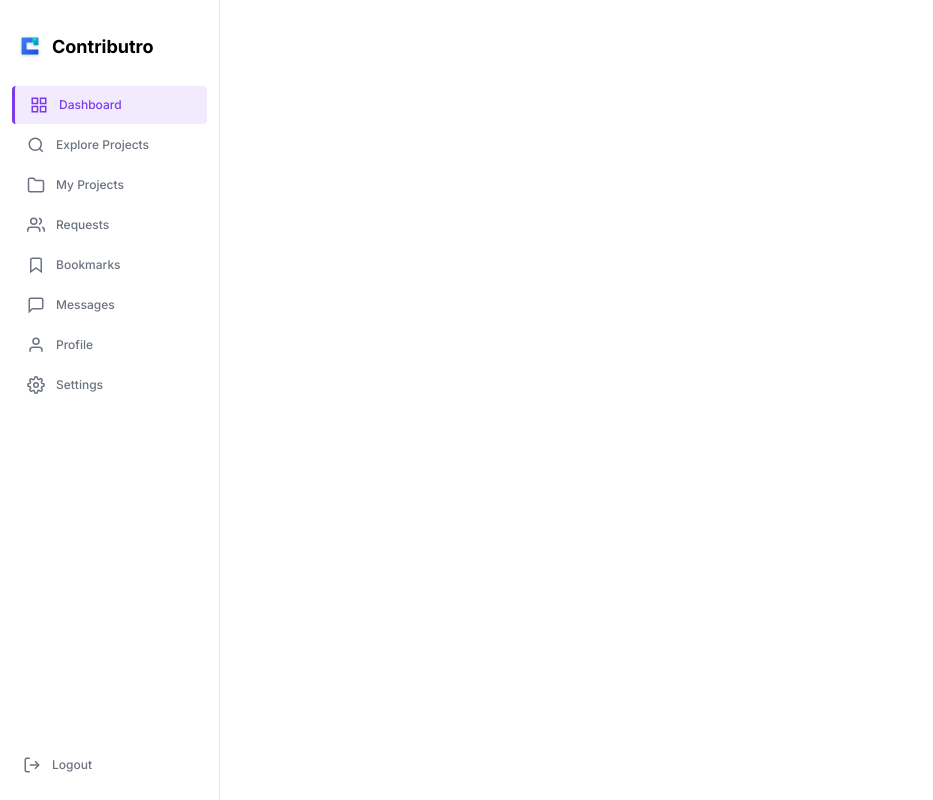
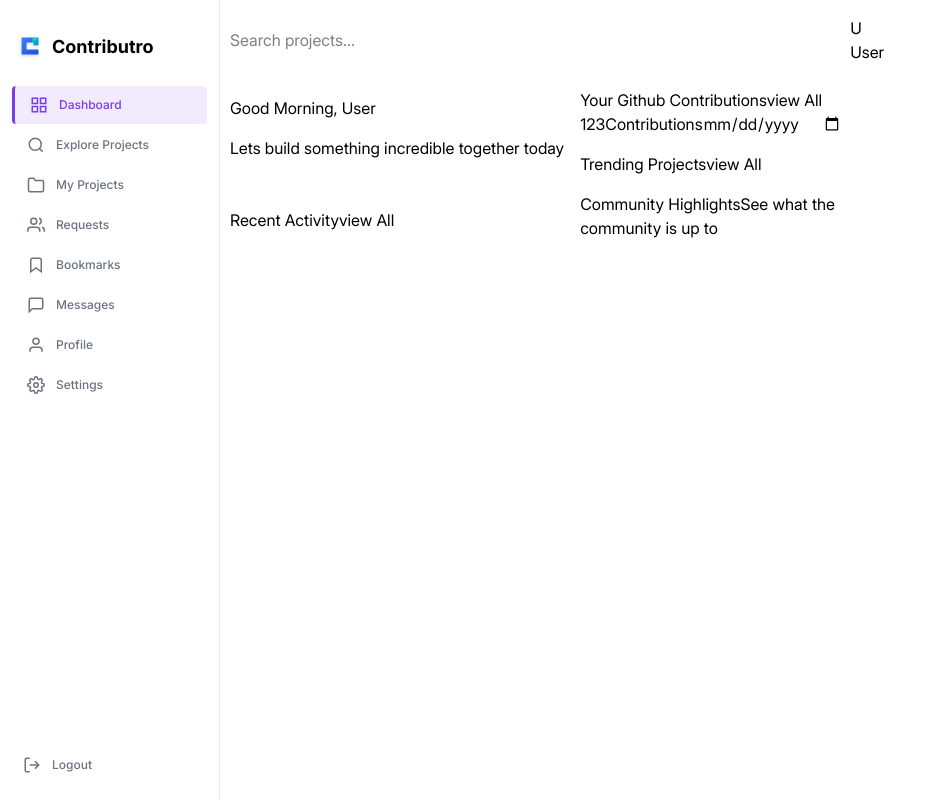
Before and after one commit to Contributro-Dev/Contributro, a React (Vite) app in the folder client/: page /dashboard in a window 1280 px wide. Shown: the whole page, without its empty margins (0-933 px from the left). Built offline with nearby package versions, Linux system fonts and the light colour scheme; no server answers.

Commit message:
feat: dashboard layout structure with sidebar, nav, left and right panels

```diff
--- /dev/null
+++ b/client/src/pages/Dashboard.css
@@ -0,0 +1,27 @@
+.dashboard-nav{
+    display: flex;
+    flex-direction: row;   /* top bar — flex row, space between, padding */
+    justify-content: space-between;
+    padding: 16px 10px;
+}
+.dashboard-content{ /* flex row, flex 1 */
+    display: flex;
+    flex-direction: row;
+    flex: 1;
+}
+.left-panel{/* flex column, flex 1, padding, gap */
+    display: flex;
+    flex-direction: column;
+    flex: 1;
+    padding: 16px 10px;
+    gap: 16px;
+}
+.right-panel{ /* fixed width ~320px, flex column, gap, padding */
+    display: flex;
+    flex-direction: column;
+    height: auto;
+    width: 320px;
+    padding: 8px 6px;
+    gap:16px;
+    overflow-y: auto;
+}
--- a/client/src/pages/Dashboard.jsx
+++ b/client/src/pages/Dashboard.jsx
@@ -4,6 +4,7 @@ import { getUser } from "../services/authServices.js";
 import { getAllProjects, joinProject } from "../services/projectServices.js";
 import SkillsPopUp from "../components/SkillsPopUp.jsx";
 import Sidebar from "../components/Sidebar.jsx";
+import "./Dashboard.css";
 // import api if you are using api.patch()
 // import api from "../services/api.js";
 
@@ -76,11 +77,86 @@ function Dashboard() {
 
 
   return (
-    <div style={{ display: 'flex', flexDirection: 'column', height: '100vh', backgroundColor: '#fff', color: '#000' }}>
+    <div style={{ display: 'flex', flexDirection: 'row', height: '100vh', backgroundColor: '#fff', color: '#000' }}>
 
       <Sidebar activePage="dashboard" />
+      {/* Dashboard content */}
       <div>
 
+        {/* nav */}
+        <div className="dashboard-nav">
+          <input type="text" placeholder="Search projects..." className="search-bar" />
+          <button className="theme-toggle"></button>
+          <button className="notifications"></button>
+          <div className="profile-section">
+            <div className="profile-pic">{firstLetter}</div>
+            <span>{user?.username || "User"}</span>
+          </div>
+        </div>
+        <div className="dashboard-content">
+          <div className="left-panel">
+            <span className="dashboard-greeting">Good Morning, {user?.username || "User"}</span>
+            <span className="dashboard-welcome-msg">Lets build something incredible together today</span>
+            <div className="dashboard-stats">
+              <div className="dashboard-stat-card"></div>
+              <div className="dashboard-stat-card"></div>
+              <div className="dashboard-stat-card"></div>
+              <div className="dashboard-stat-card"></div>
+            </div>
+            <div className="recomended-projects-section">
+              <span className="recomendation-header"></span>
+              <span className="recomendation-subheader"></span>
+              <div className="reconmended-projects-cards">
+
+              </div>
+            </div>
+            <div className="recent-activity-section">
+              <span className="recent-activity-header">
+                Recent Activity
+                <a href="#" className="view-all-link">view All</a>
+              </span>
+              <div className="recent-activity-content">
+
+              </div>
+            </div>
+          </div>
+          <div className="right-panel">
+            {/* contribution hashmap */}
+            <div className="github-hash-tab">
+              <span className="github-hash-header">
+                Your Github Contributions
+                <a href="#" className="view-all-link">view All</a>
+              </span>
+              <div className="contribution-count">
+                <span className="contribution-count-number">123</span>
+                <span className="contribution-count-label">Contributions</span>
+                <input type="date" className="contribution-year-selector" />
+              </div>
+              <div className="github-hash-content">
+
+              </div>
+            </div>
+
+            {/* Trending projects */}
+            <div className="trending-projects">
+              <span className="trending-projects-header">
+                Trending Projects
+                <a href="#" className="view-all-link">view All</a>
+              </span>
+              <div className="trending-projects-content">
+
+              </div>
+            </div>
+
+            <div className="community-highlights">
+              <span className="community-highlights-header">Community Highlights</span>
+              <span className="community-highlights-subheader">See what the community is up to</span>
+              <div className="community-highlights-content">
+
+              </div>
+            </div>
+          </div>
+        </div>
 
 
 
```
